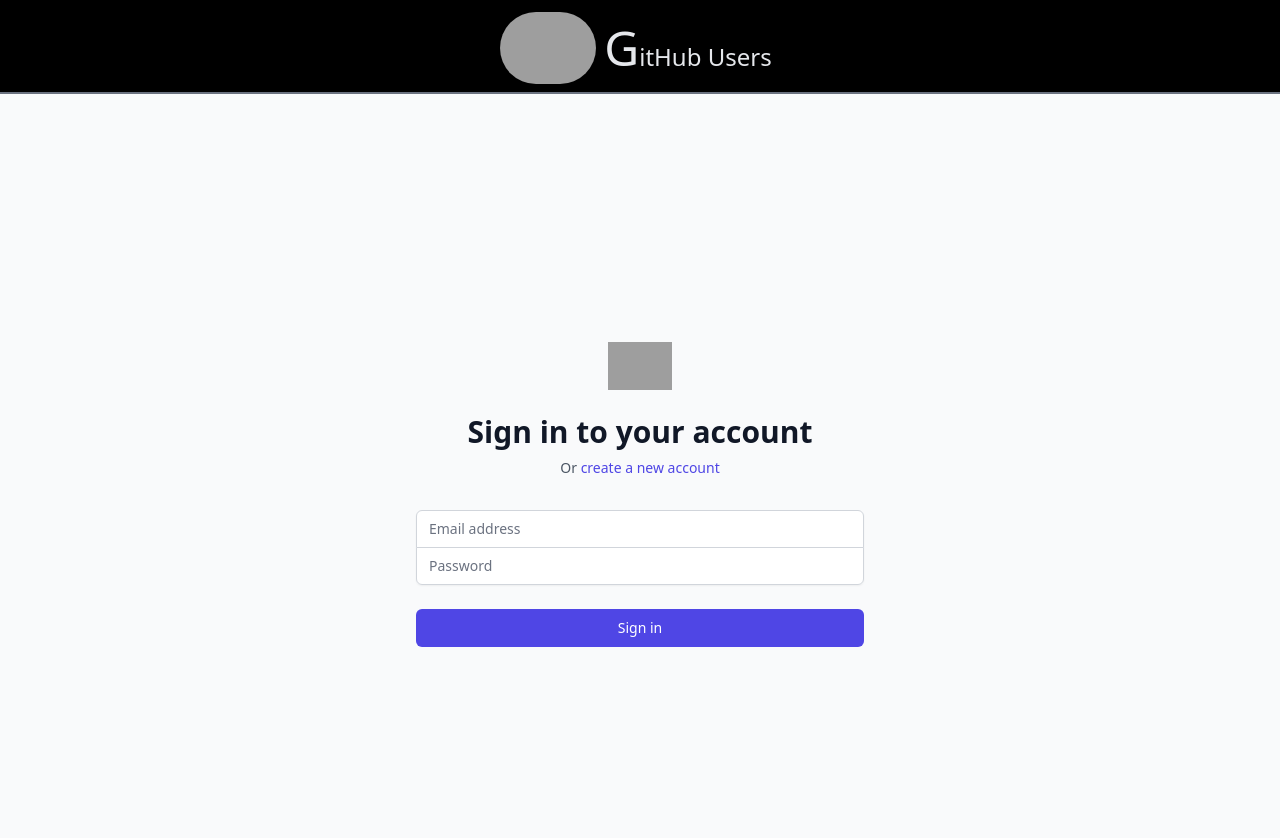
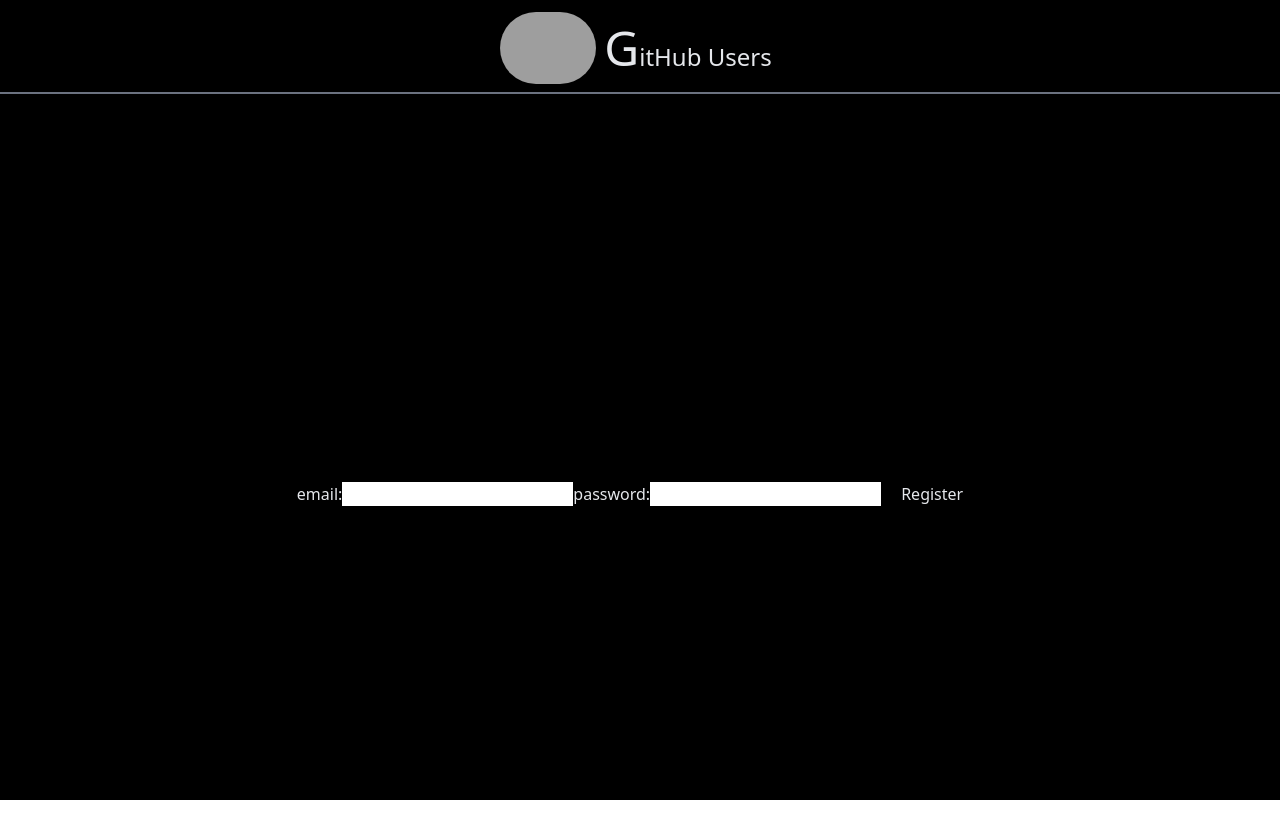
Before and after one commit to nkashyap01/Github-user-project, a React (Create React App) app: page /login in a window 1280 px wide. Shown: the top 838 px of the page. Built offline with nearby package versions, Linux system fonts and the light colour scheme; grey boxes are pictures that could not be loaded.

Commit message:
email, password login through firebase

```diff
--- a/package.json
+++ b/package.json
@@ -9,8 +9,10 @@
     "firebase": "^10.7.2",
     "react": "^18.2.0",
     "react-dom": "^18.2.0",
+    "react-router": "^6.22.0",
     "react-router-dom": "^6.21.3",
     "react-scripts": "5.0.1",
+    "react-toastify": "^10.0.4",
     "web-vitals": "^2.1.4"
   },
   "scripts": {
--- a/src/App.js
+++ b/src/App.js
@@ -7,6 +7,7 @@ import UserInfo from "./Routes/UserInfo";
 import LogIn from "./components/Authentication/LogIn";
 import SignUp from "./components/Authentication/SignUp";
 import Home from "./components/Authentication/Home";
+import { ToastContainer } from "react-toastify";
 
 const App = () => {
   return (
@@ -15,13 +16,15 @@ const App = () => {
         <Logo />
         <BrowserRouter>
           <Routes>
-            <Route path="/" element={<Users />}></Route>
-            <Route path="/:name" element={<UserInfo />}></Route>
-            <Route path="/login" element={<LogIn />}></Route>
-            <Route path="/signup" element={<SignUp />}></Route>
-            <Route path="/home" element={<Home />}></Route>
+            <Route path="/" element={<Users />}/>
+            <Route path="/:name" element={<UserInfo />}/>
+            <Route path="/login" element={<LogIn />}/>
+            <Route path="/signup" element={<SignUp />}/>
+            <Route path="/home" element={<Home />}/>
+
           </Routes>
         </BrowserRouter>
+        <ToastContainer autoClose={2000} />
       </div>
     </div>
   );
--- a/src/components/Authentication/LogIn.js
+++ b/src/components/Authentication/LogIn.js
@@ -1,87 +1,50 @@
-import React, { useState } from "react";
+import React from 'react';
+import { useState} from 'react'
+import {  signInWithEmailAndPassword } from 'firebase/auth';
+import auth from '../../FirebaseConfig';
+import { useNavigate } from 'react-router';
+import { toast } from "react-toastify";
+import "react-toastify/dist/ReactToastify.css";
 
-function Login() {
-  const [email, setEmail] = useState("");
-  const [password, setPassword] = useState("");
 
-  const handleSubmit = (e) => {
+const LogIn = () => {
+  const [email,setemail]=useState("");
+  const[password,setpassword]=useState("");
+  const navigate=useNavigate();
+
+  const handleLogin=(e)=>{
     e.preventDefault();
-    // Handle form submission here
-    // For example, you can use the email and password values to authenticate the user
-    console.log(`Email: ${email}, Password: ${password}`);
-  };
+
+    signInWithEmailAndPassword(auth, email, password)
+  .then(() => {
+    toast.success("You're logged in...", {
+      position: "top-center",
+      theme: "dark",
+    });
+   navigate('/');
+
+
+
+  })
+  .catch((error) => {
+    console.log(error);
+  });
+  }
+
 
   return (
-    <div className="min-h-screen flex items-center justify-center bg-gray-50 py-12 px-4 sm:px-6 lg:px-8">
-      <div className="max-w-md w-full space-y-8">
-        <div>
-          <img
-            className="mx-auto h-12 w-auto"
-            src="https://tailwindui.com/img/logos/workflow-mark-indigo-600.svg"
-            alt="Workflow"
-          />
-          <h2 className="mt-6 text-center text-3xl font-extrabold text-gray-900">
-            Sign in to your account
-          </h2>
-          <p className="mt-2 text-center text-sm text-gray-600">
-            Or{" "}
-            <a
-              href="#"
-              className="font-medium text-indigo-600 hover:text-indigo-500"
-            >
-              create a new account
-            </a>
-          </p>
-        </div>
-        <form onSubmit={handleSubmit} className="mt-8 space-y-6">
-          <input type="hidden" name="remember" value="true" />
-          <div className="rounded-md shadow-sm -space-y-px">
-            <div>
-              <label htmlFor="email-address" className="sr-only">
-                Email address
-              </label>
-              <input
-                id="email-address"
-                name="email"
-                type="email"
-                autoComplete="email"
-                required
-                className="appearance-none rounded-none relative block w-full px-3 py-2 border border-gray-300 placeholder-gray-500 text-gray-900 rounded-t-md focus:outline-none focus:ring-indigo-500 focus:border-indigo-500 focus:z-10 sm:text-sm"
-                placeholder="Email address"
-                value={email}
-                onChange={(e) => setEmail(e.target.value)}
-              />
-            </div>
-            <div>
-              <label htmlFor="password" className="sr-only">
-                Password
-              </label>
-              <input
-                id="password"
-                name="password"
-                type="password"
-                autoComplete="current-password"
-                required
-                className="appearance-none rounded-none relative block w-full px-3 py-2 border border-gray-300 placeholder-gray-500 text-gray-900 rounded-b-md focus:outline-none focus:ring-indigo-500 focus:border-indigo-500 focus:z-10 sm:text-sm"
-                placeholder="Password"
-                value={password}
-                onChange={(e) => setPassword(e.target.value)}
-              />
-            </div>
-          </div>
-
-          <div>
-            <button
-              type="submit"
-              className="group relative w-full flex justify-center py-2 px-4 border border-transparent text-sm font-medium rounded-md text-white bg-indigo-600 hover:bg-indigo-700 focus:outline-none focus:ring-2 focus:ring-offset-2 focus:ring-indigo-500"
-            >
-              Sign in
-            </button>
-          </div>
-        </form>
-      </div>
+    <div className='flex h-screen justify-center items-center'>
+      {/* <form> */}
+        <label>email:</label>
+        <input onChange={(e)=>setemail(e.target.value)} type="text" value={email} className="text-blue-500"/>
+        <label>password:</label>
+        <input onChange={(e)=>setpassword(e.target.value)} type="password" value={password} className="text-blue-500"/>
+        <button onClick={(e)=>{
+          handleLogin(e)
+        }} className="relative z-50 m-5">Register</button>
+      {/* </form> */}
     </div>
-  );
+  )
 }
 
-export default Login;
+export default LogIn
--- a/src/components/Authentication/SignUp.js
+++ b/src/components/Authentication/SignUp.js
@@ -17,10 +17,8 @@ const SignUp = () => {
     alert("Registration successfull");
   })
   .catch((error) => {
-     alert("failed");
+    console.log(error);
   });
-
-
   }
 
 
@@ -35,7 +33,7 @@ const SignUp = () => {
         <input onChange={(e)=>setpassword(e.target.value)} type="password" value={password} className="text-blue-500"/>
         <button onClick={(e)=>{
           handleRegister(e)
-        }}>Register</button>
+        }} className="relative z-50 m-5">Register</button>
       {/* </form> */}
     </div>
   )
```
Also changed, not shown: 1 other file (tests, documents, lock files or other folders).
